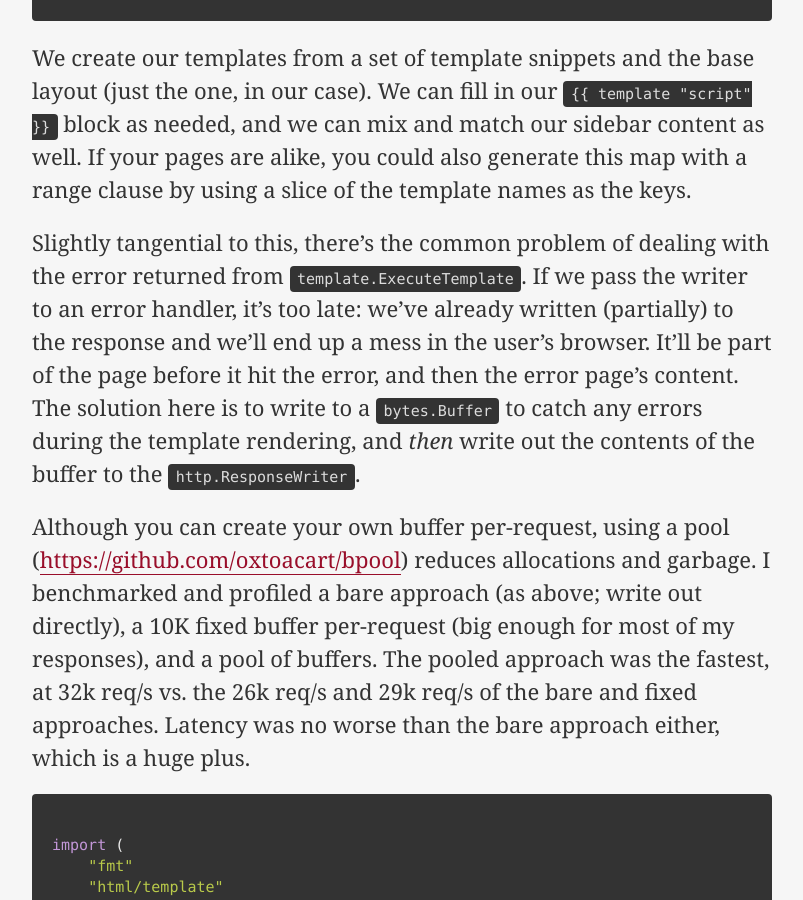
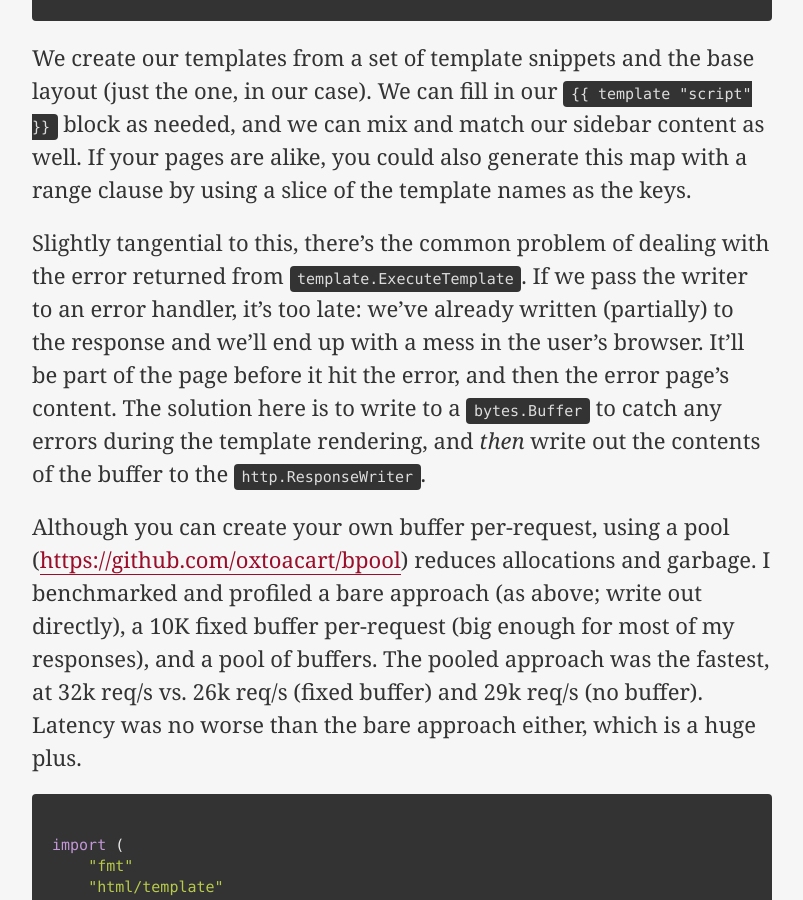
Before and after one commit to elithrar/elithrar.github.io, a Jekyll site: the page built from _posts/2014-06-10-approximating-html-template-inheritance.md, in a window 1280 px wide and 900 px high, scrolled down 3321 px. Shown: the whole window, without its empty margins (238-1041 px from the left). Built offline with Jekyll 4.4.1, drawn with Linux system fonts in a browser that asks for light colours; Markdown is read by kramdown in place of the engine named in the settings.

Commit message:
Updated 2014-06-10-approximating-html-template-inheritance.md

````diff
--- a/_posts/2014-06-10-approximating-html-template-inheritance.md
+++ b/_posts/2014-06-10-approximating-html-template-inheritance.md
@@ -113,9 +114,9 @@ func renderTemplate(w http.ResponseWriter, name string, data map[string]interfac
 
 We create our templates from a set of template snippets and the base layout (just the one, in our case). We can fill in our `{% raw %}{{ template "script" }}{% endraw %}` block as needed, and we can mix and match our sidebar content as well. If your pages are alike, you could also generate this map with a range clause by using a slice of the template names as the keys.
 
-Slightly tangential to this, there's the common problem of dealing with the error returned from `template.ExecuteTemplate`. If we pass the writer to an error handler, it's too late: we've already written (partially) to the response and we'll end up a mess in the user's browser. It'll be part of the page before it hit the error, and then the error page's content. The solution here is to write to a `bytes.Buffer` to catch any errors during the template rendering, and *then* write out the contents of the buffer to the `http.ResponseWriter`.
+Slightly tangential to this, there's the common problem of dealing with the error returned from `template.ExecuteTemplate`. If we pass the writer to an error handler, it's too late: we've already written (partially) to the response and we'll end up with a mess in the user's browser. It'll be part of the page before it hit the error, and then the error page's content. The solution here is to write to a `bytes.Buffer` to catch any errors during the template rendering, and *then* write out the contents of the buffer to the `http.ResponseWriter`.
 
-Although you can create your own buffer per-request, using a pool ([https://github.com/oxtoacart/bpool](https://github.com/oxtoacart/bpool)) reduces allocations and garbage. I benchmarked and profiled a bare approach (as above; write out directly), a 10K fixed buffer per-request (big enough for most of my responses), and a pool of buffers. The pooled approach was the fastest, at 32k req/s vs. the 26k req/s and 29k req/s of the bare and fixed approaches. Latency was no worse than the bare approach either, which is a huge plus.
+Although you can create your own buffer per-request, using a pool ([https://github.com/oxtoacart/bpool](https://github.com/oxtoacart/bpool)) reduces allocations and garbage. I benchmarked and profiled a bare approach (as above; write out directly), a 10K fixed buffer per-request (big enough for most of my responses), and a pool of buffers. The pooled approach was the fastest, at 32k req/s vs. 26k req/s (fixed buffer) and 29k req/s (no buffer). Latency was no worse than the bare approach either, which is a huge plus.
 
 ```go
 
````
Also changed, not shown: other parts of _posts/2014-06-10-approximating-html-template-inheritance.md (+2 -1 lines).
